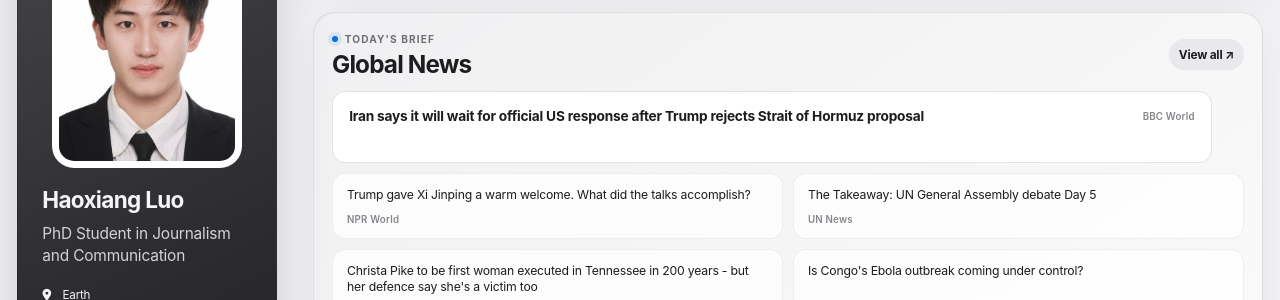
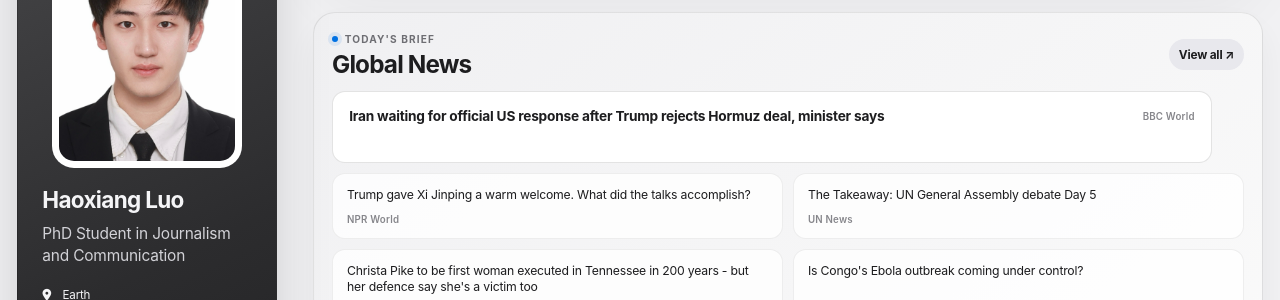
Before and after one commit to HaoxiangLuo/HaoxiangLuo.github.io, a Jekyll site: the page built from _pages/about.md, in a window 1280 px wide and 900 px high, scrolled down 253 px. Shown: the part 227-527 px from the top of the window. Built offline with Jekyll 4.4.1, drawn with Linux system fonts in a browser that asks for light colours; a style sheet for code colours, icons or effects is not loaded.

Commit message:
Update daily news 2026-09-27

```diff
--- a/_data/daily_news.json
+++ b/_data/daily_news.json
@@ -1,14 +1,14 @@
 {
-  "updated_at": "2026-09-27T14:29:44+08:00",
+  "updated_at": "2026-09-27T15:24:44+08:00",
   "days": [
     {
       "date": "2026-09-27",
       "items": [
         {
-          "title": "Iran says it will wait for official US response after Trump rejects Strait of Hormuz proposal",
+          "title": "Iran waiting for official US response after Trump rejects Hormuz deal, minister says",
           "source": "BBC World",
           "url": "https://www.bbc.co.uk/news/articles/cmvgyyw2jeego?at_medium=RSS&at_campaign=rss",
-          "title_zh": "特朗普拒绝霍尔木兹海峡提议后，伊朗表示将等待美国官方回应"
+          "title_zh": "伊朗部长表示，特朗普拒绝霍尔木兹协议后，伊朗正在等待美国的官方回应"
         },
         {
           "title": "Trump gave Xi Jinping a warm welcome. What did the talks accomplish?",
```
